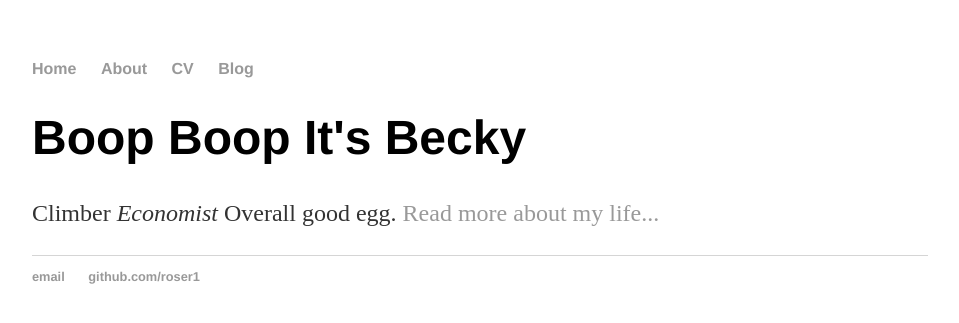
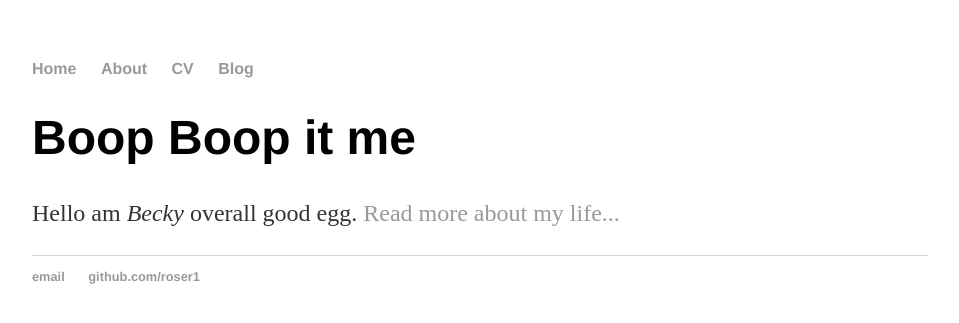
Before and after one commit to roser1/roser1.github.io, a Jekyll site: the page built from index.html, in a window 1280 px wide. Shown: the top 323 px of the page, without its empty margins (160-1119 px from the left). Built offline with Jekyll 4.4.1, drawn with Linux system fonts in a browser that asks for light colours.

Commit message:
Update index.html

```diff
--- a/index.html
+++ b/index.html
@@ -1,30 +1,8 @@
-<!DOCTYPE html>
-<html>
-	<head>
-		<title>Rebecca Rose - LSE</title>
-		<!-- link to main stylesheet -->
-		<link rel="stylesheet" type="text/css" href="/css/main.css">
-	</head>
-	<body>
-		<nav>
-    		<ul>
-        		<li><a href="/">Home</a></li>
-	        	<li><a href="/about">About</a></li>
-        		<li><a href="/cv">CV</a></li>
-        		<li><a href="/resources">Blog</a></li>
-    		</ul>
-		</nav>
-		<div class="container">
-    		<div class="blurb">
-        		<h1>Boop Boop It's Becky</h1>
-				<p>Climber <em>Economist</em> Overall good egg. <a href="/about">Read more about my life...</a></p>
-    		</div><!-- /.blurb -->
-		</div><!-- /.container -->
-		<footer>
-    		<ul>
-        		<li><a href="mailto:r.rose@lse.ac.uk">email</a></li>
-        		<li><a href="https://github.com/roser1">github.com/roser1</a></li>
-			</ul>
-		</footer>
-	</body>
-</html>
+---
+layout: default
+title: Rebecca Rose - LSE
+---
+<div class="blurb">
+	<h1>Boop Boop it me</h1>
+	<p>Hello am <em>Becky</em> overall good egg. <a href="/about">Read more about my life...</a></p>
+</div><!-- /.blurb -->
```
